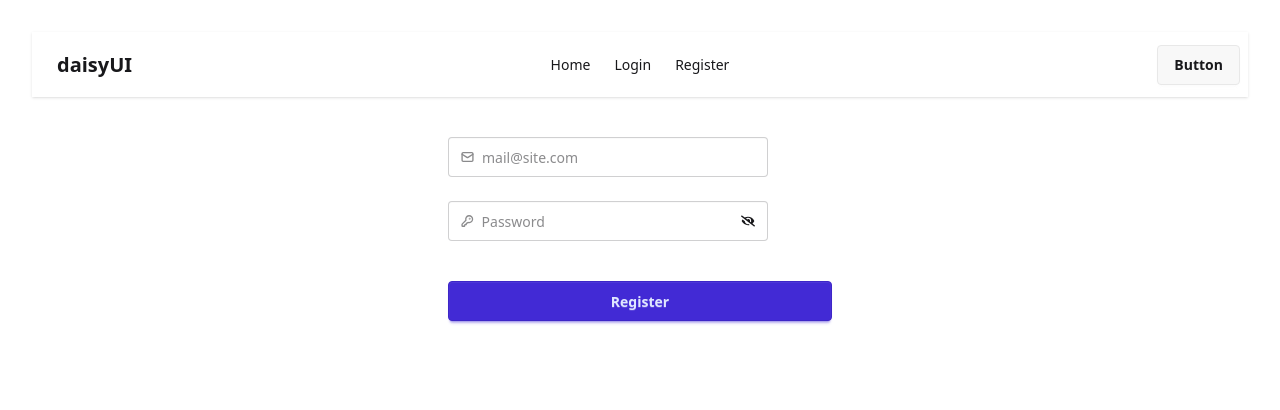
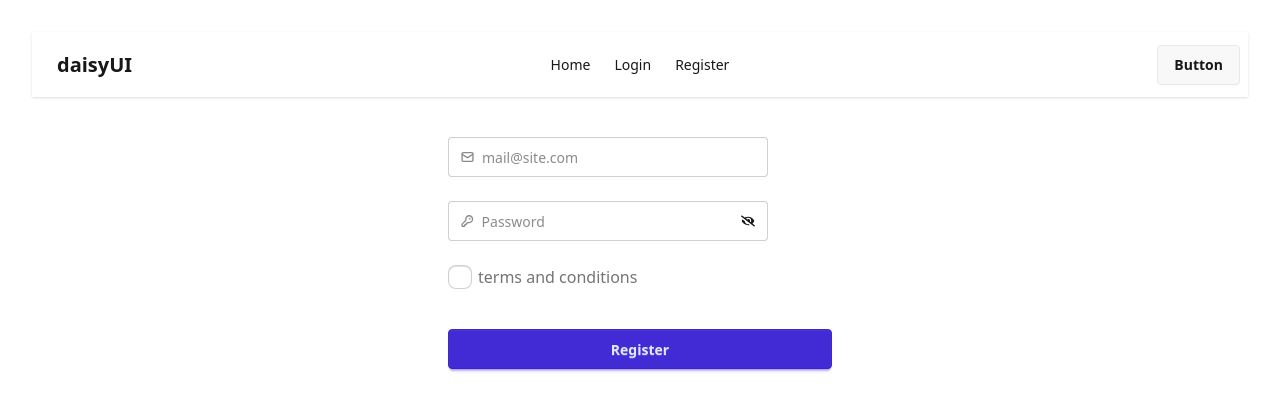
Before and after one commit to mehadishisir/login-with-email-and-password, a React (Vite) app: page /register in a window 1280 px wide. Shown: the top 410 px of the page. Built offline with nearby package versions, Linux system fonts and the light colour scheme.

Commit message:
add terms and condition

```diff
--- a/src/pages/Register/Register.jsx
+++ b/src/pages/Register/Register.jsx
@@ -11,11 +11,16 @@ const Register = () => {
     e.preventDefault();
     const email = e.target.email.value;
     const password = e.target.password.value;
-    console.log(email, password);
+    const check = e.target.check.checked;
+    console.log(email, password, check);
+    if (!check) {
+      setErrorMessage("You must agree to the terms and conditions.");
+      return;
+    }
 
     // success message
     setSuccess("");
-    e.target.reset();
+    // e.target.reset();
     // clear error message
     setErrorMessage(false);
     // firebase register user
@@ -113,10 +118,16 @@ const Register = () => {
             </button>
           </div>
         </label>
+        <br></br>
+        <label className="label">
+          <input type="checkbox" name="check" className="checkbox" />
+          terms and conditions
+        </label>
 
         <br></br>
         {errorMessage && <p className="text-red-500">{errorMessage}</p>}
         {success && <p className="text-green-500">{success}</p>}
+
         <button className="btn btn-primary mt-4">Register</button>
       </form>
     </div>
```
